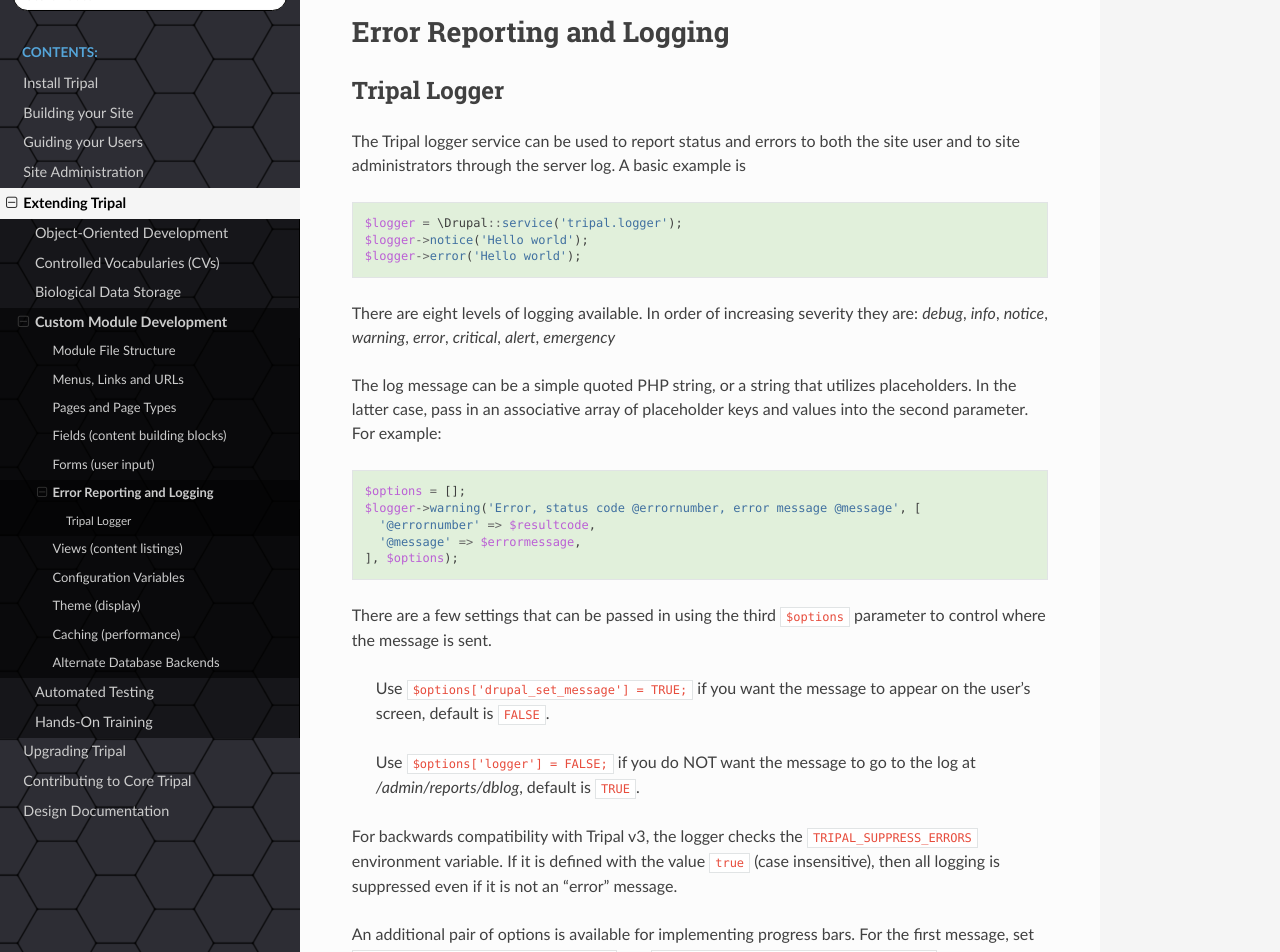
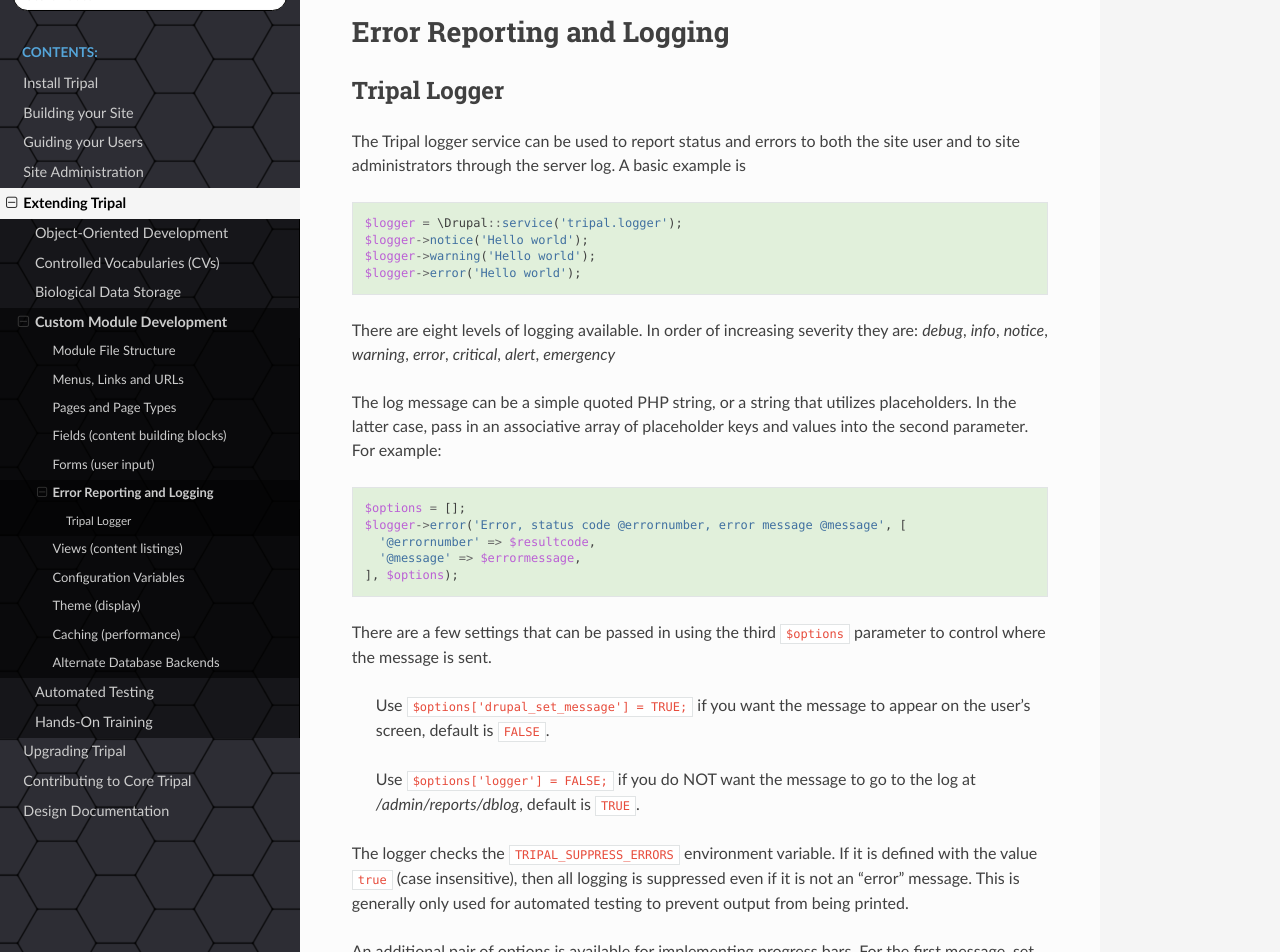
Before and after one commit to tripal/tripal_doc, a Sphinx documentation site: the page built from docs/dev_guide/module_dev/logging.rst, in a window 1280 px wide and 1400 px high. Shown: the part 396-1348 px from the top of the window. Built offline with Sphinx 7.4.7 and the Read the Docs theme 2.0.0, drawn with Linux system fonts in a browser that asks for light colours.

Commit message:
TRIPAL_SUPPRESS_ERRORS update

```diff
--- a/docs/dev_guide/module_dev/logging.rst
+++ b/docs/dev_guide/module_dev/logging.rst
@@ -11,6 +11,7 @@
 
   $logger = \Drupal::service('tripal.logger');
   $logger->notice('Hello world');
+  $logger->warning('Hello world');
   $logger->error('Hello world');
 
 There are eight levels of logging available. In order of increasing severity they are:
@@ -21,7 +22,7 @@
 .. code-block:: php
 
   $options = [];
-  $logger->warning('Error, status code @errornumber, error message @message', [
+  $logger->error('Error, status code @errornumber, error message @message', [
     '@errornumber' => $resultcode,
     '@message' => $errormessage,
   ], $options);
@@ -32,7 +33,7 @@
 
   Use ``$options['logger'] = FALSE;`` if you do NOT want the message to go to the log at `/admin/reports/dblog`, default is ``TRUE``.
 
-For backwards compatibility with Tripal v3, the logger checks the ``TRIPAL_SUPPRESS_ERRORS`` environment variable. If it is defined with the value ``true`` (case insensitive), then all logging is suppressed even if it is not an "error" message.
+The logger checks the ``TRIPAL_SUPPRESS_ERRORS`` environment variable. If it is defined with the value ``true`` (case insensitive), then all logging is suppressed even if it is not an "error" message. This is generally only used for automated testing to prevent output from being printed.
 
 An additional pair of options is available for implementing progress bars. For the first message, set ``$options['is_progress_bar'] = TRUE;`` and ``$options['first_progress_bar'] = TRUE;``
 For subsequent updates to the progress bar, only set ``$options['is_progress_bar'] = TRUE;``
```
